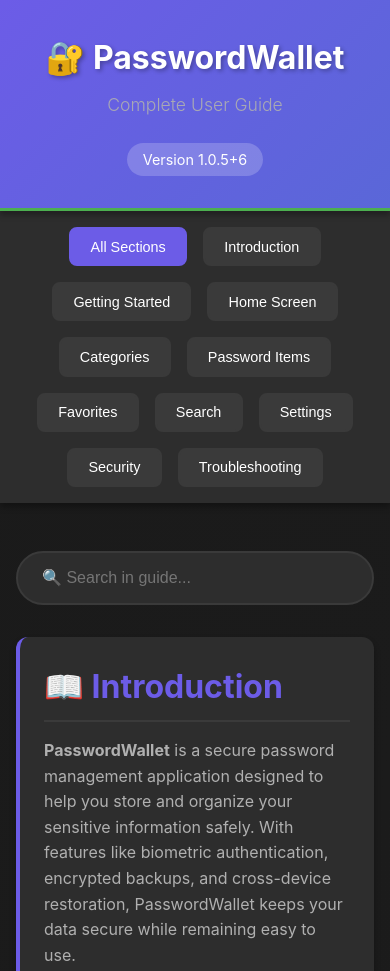
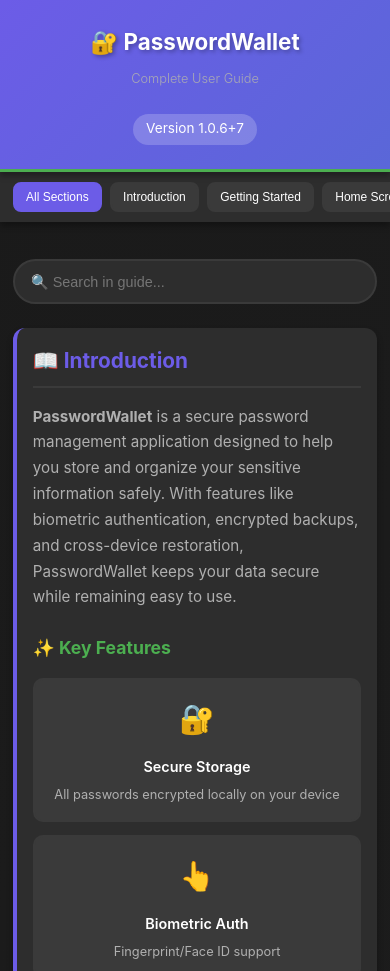
Before and after one commit to monchai68/monchai68.github.io, a plain HTML site: page PasswordWallet/UserGuide.html in a window 390 px wide. Shown: the top 971 px of the page. Drawn offline with Linux system fonts and the light colour scheme.

Commit message:
fix userguide.html to more beautiful for mobile app

```diff
--- a/PasswordWallet/UserGuide.html
+++ b/PasswordWallet/UserGuide.html
@@ -2,7 +2,11 @@
 <html lang="en">
 <head>
     <meta charset="UTF-8">
-    <meta name="viewport" content="width=device-width, initial-scale=1.0">
+    <meta name="viewport" content="width=device-width, initial-scale=1.0, maximum-scale=5.0, user-scalable=yes">
+    <meta name="description" content="Complete user guide for PasswordWallet - Secure password manager app">
+    <meta name="theme-color" content="#6C5CE7">
+    <meta name="apple-mobile-web-app-capable" content="yes">
+    <meta name="apple-mobile-web-app-status-bar-style" content="black-translucent">
     <title>PasswordWallet User Guide</title>
     <style>
         * {
@@ -38,7 +42,7 @@
         /* Header */
         header {
             background: linear-gradient(135deg, var(--primary-color) 0%, var(--secondary-color) 100%);
-            padding: 2rem 0;
+            padding: 1.5rem 1rem;
             text-align: center;
             box-shadow: var(--shadow);
             position: sticky;
@@ -48,13 +52,13 @@
         }
 
         header h1 {
-            font-size: 2.5rem;
+            font-size: 1.8rem;
             margin-bottom: 0.5rem;
             text-shadow: 2px 2px 4px rgba(0, 0, 0, 0.3);
         }
 
         header .subtitle {
-            font-size: 1.1rem;
+            font-size: 0.95rem;
             opacity: 0.9;
             font-weight: 300;
         }
@@ -62,42 +66,61 @@
         header .version {
             display: inline-block;
             background: rgba(255, 255, 255, 0.2);
-            padding: 0.3rem 1rem;
+            padding: 0.3rem 0.8rem;
             border-radius: 20px;
             margin-top: 0.5rem;
-            font-size: 0.9rem;
+            font-size: 0.85rem;
         }
 
         /* Navigation */
         nav {
             background: var(--card-bg);
-            padding: 1rem 0;
+            padding: 0.8rem 0;
             box-shadow: var(--shadow);
             position: sticky;
-            top: 138px;
+            top: 108px;
             z-index: 999;
+            overflow-x: auto;
+            -webkit-overflow-scrolling: touch;
         }
 
         .nav-container {
             max-width: 1200px;
             margin: 0 auto;
-            padding: 0 2rem;
+            padding: 0 1rem;
             display: flex;
-            gap: 1rem;
-            flex-wrap: wrap;
-            justify-content: center;
+            gap: 0.6rem;
+            flex-wrap: nowrap;
+            justify-content: flex-start;
+            overflow-x: auto;
+            -webkit-overflow-scrolling: touch;
+            scrollbar-width: thin;
+        }
+
+        .nav-container::-webkit-scrollbar {
+            height: 6px;
+        }
+
+        .nav-container::-webkit-scrollbar-track {
+            background: var(--dark-bg);
+        }
+
+        .nav-container::-webkit-scrollbar-thumb {
+            background: var(--primary-color);
+            border-radius: 3px;
         }
 
         .nav-btn {
             background: var(--hover-bg);
             color: var(--text-primary);
             border: 2px solid var(--border-color);
-            padding: 0.6rem 1.2rem;
+            padding: 0.5rem 1rem;
             border-radius: 8px;
             cursor: pointer;
             transition: all 0.3s ease;
-            font-size: 0.9rem;
+            font-size: 0.85rem;
             white-space: nowrap;
+            flex-shrink: 0;
         }
 
         .nav-btn:hover {
@@ -116,20 +139,20 @@
         .container {
             max-width: 1200px;
             margin: 0 auto;
-            padding: 2rem;
+            padding: 1rem;
         }
 
         /* Search Bar */
         .search-container {
-            margin: 2rem 0;
+            margin: 1.5rem 0;
             text-align: center;
         }
 
         .search-box {
             width: 100%;
             max-width: 600px;
-            padding: 1rem 1.5rem;
-            font-size: 1rem;
+            padding: 0.9rem 1.2rem;
+            font-size: 0.95rem;
             border: 2px solid var(--border-color);
             border-radius: 30px;
             background: var(--card-bg);
@@ -146,8 +169,8 @@
         /* Content Sections */
         section {
             background: var(--card-bg);
-            margin: 2rem 0;
-            padding: 2rem;
+            margin: 1.5rem 0;
+            padding: 1.5rem;
             border-radius: 12px;
             box-shadow: var(--shadow);
             border-left: 4px solid var(--primary-color);
@@ -171,7 +194,7 @@
 
         h2 {
             color: var(--primary-color);
-            font-size: 2rem;
+            font-size: 1.6rem;
             margin-bottom: 1rem;
             padding-bottom: 0.5rem;
             border-bottom: 2px solid var(--border-color);
@@ -179,14 +202,14 @@
 
         h3 {
             color: var(--accent-color);
-            font-size: 1.5rem;
+            font-size: 1.3rem;
             margin-top: 1.5rem;
-            margin-bottom: 1rem;
+            margin-bottom: 0.8rem;
         }
 
         h4 {
             color: var(--info-color);
-            font-size: 1.2rem;
+            font-size: 1.1rem;
             margin-top: 1rem;
             margin-bottom: 0.5rem;
         }
@@ -194,80 +217,89 @@
         p {
             margin-bottom: 1rem;
             color: var(--text-secondary);
+            font-size: 0.95rem;
+            line-height: 1.7;
         }
 
         ul, ol {
-            margin-left: 2rem;
+            margin-left: 1.5rem;
             margin-bottom: 1rem;
         }
 
         li {
             margin-bottom: 0.5rem;
             color: var(--text-secondary);
+            font-size: 0.95rem;
+            line-height: 1.6;
         }
 
         /* Feature Cards */
         .feature-grid {
             display: grid;
-            grid-template-columns: repeat(auto-fit, minmax(250px, 1fr));
-            gap: 1.5rem;
-            margin: 1.5rem 0;
+            grid-template-columns: repeat(auto-fit, minmax(140px, 1fr));
+            gap: 1rem;
+            margin: 1rem 0;
         }
 
         .feature-card {
             background: var(--hover-bg);
-            padding: 1.5rem;
+            padding: 1.2rem;
             border-radius: 10px;
             border: 2px solid var(--border-color);
             transition: all 0.3s ease;
             cursor: pointer;
+            text-align: center;
         }
 
         .feature-card:hover {
-            transform: translateY(-5px);
-            box-shadow: 0 8px 16px rgba(108, 92, 231, 0.3);
+            transform: translateY(-3px);
+            box-shadow: 0 6px 12px rgba(108, 92, 231, 0.3);
             border-color: var(--primary-color);
         }
 
         .feature-icon {
-            font-size: 2.5rem;
-            margin-bottom: 1rem;
+            font-size: 2rem;
+            margin-bottom: 0.8rem;
         }
 
         .feature-title {
-            font-size: 1.2rem;
+            font-size: 1rem;
             font-weight: 600;
             margin-bottom: 0.5rem;
             color: var(--text-primary);
         }
 
         .feature-desc {
-            font-size: 0.9rem;
+            font-size: 0.85rem;
             color: var(--text-secondary);
+            line-height: 1.4;
         }
 
         /* Code Blocks */
         pre {
             background: var(--dark-bg);
-            padding: 1rem;
+            padding: 0.8rem;
             border-radius: 8px;
             overflow-x: auto;
             margin: 1rem 0;
             border: 1px solid var(--border-color);
+            font-size: 0.85rem;
         }
 
         code {
             font-family: 'Courier New', monospace;
             color: var(--accent-color);
-            font-size: 0.9rem;
+            font-size: 0.85rem;
+            word-break: break-word;
         }
 
         /* Info Boxes */
         .info-box {
-            padding: 1rem 1.5rem;
+            padding: 1rem;
             border-radius: 8px;
             margin: 1rem 0;
             border-left: 4px solid;
+            font-size: 0.9rem;
         }
 
         .info-box.info {
@@ -293,26 +325,27 @@
         /* Back to Top Button */
         #backToTop {
             position: fixed;
-            bottom: 2rem;
-            right: 2rem;
+            bottom: 1.5rem;
+            right: 1.5rem;
             background: var(--primary-color);
             color: white;
-            width: 50px;
-            height: 50px;
+            width: 48px;
+            height: 48px;
             border-radius: 50%;
             border: none;
             cursor: pointer;
             display: none;
             align-items: center;
             justify-content: center;
-            font-size: 1.5rem;
+            font-size: 1.3rem;
             box-shadow: 0 4px 12px rgba(108, 92, 231, 0.5);
             transition: all 0.3s ease;
             z-index: 1000;
+            -webkit-tap-highlight-color: transparent;
         }
 
         #backToTop:hover {
-            transform: translateY(-5px);
+            transform: translateY(-3px);
             box-shadow: 0 6px 16px rgba(108, 92, 231, 0.7);
         }
 
@@ -327,19 +360,23 @@
             margin: 1rem 0;
             background: var(--hover-bg);
             border-radius: 8px;
-            overflow: hidden;
+            overflow-x: auto;
+            display: block;
+            font-size: 0.9rem;
         }
 
         th {
             background: var(--primary-color);
-            padding: 1rem;
+            padding: 0.8rem;
             text-align: left;
             font-weight: 600;
+            font-size: 0.9rem;
         }
 
         td {
-            padding: 0.8rem 1rem;
+            padding: 0.7rem 0.8rem;
             border-top: 1px solid var(--border-color);
+            font-size: 0.85rem;
         }
 
         tr:hover {
@@ -349,26 +386,32 @@
         /* Footer */
         footer {
             background: var(--card-bg);
-            padding: 2rem;
+            padding: 1.5rem 1rem;
             text-align: center;
-            margin-top: 3rem;
+            margin-top: 2rem;
             border-top: 3px solid var(--primary-color);
         }
 
         footer p {
             color: var(--text-secondary);
             margin-bottom: 0.5rem;
+            font-size: 0.9rem;
         }
 
         .footer-links {
             margin-top: 1rem;
+            display: flex;
+            flex-wrap: wrap;
+            justify-content: center;
+            gap: 0.5rem;
         }
 
         .footer-links a {
             color: var(--primary-color);
             text-decoration: none;
-            margin: 0 1rem;
+            margin: 0 0.5rem;
             transition: color 0.3s ease;
+            font-size: 0.9rem;
         }
 
         .footer-links a:hover {
@@ -399,34 +442,138 @@
         /* Responsive */
         @media (max-width: 768px) {
             header h1 {
-                font-size: 2rem;
+                font-size: 1.6rem;
+            }
+
+            header .subtitle {
+                font-size: 0.85rem;
             }
 
             .container {
+                padding: 0.8rem;
+            }
+
+            section {
+                padding: 1.2rem;
+                margin: 1rem 0;
+            }
+
+            nav {
+                top: 98px;
+                padding: 0.6rem 0;
+            }
+
+            .nav-container {
+                padding: 0 0.8rem;
+                gap: 0.5rem;
+            }
+
+            .nav-btn {
+                padding: 0.4rem 0.8rem;
+                font-size: 0.8rem;
+            }
+
+            .feature-grid {
+                grid-template-columns: 1fr 1fr;
+                gap: 0.8rem;
+            }
+
+            .feature-card {
                 padding: 1rem;
             }
 
-            section {
-                padding: 1.5rem;
+            .feature-icon {
+                font-size: 1.8rem;
             }
 
-            nav {
-                top: 118px;
+            .feature-title {
+                font-size: 0.9rem;
             }
 
-            .nav-container {
-                padding: 0 1rem;
+            .feature-desc {
+                font-size: 0.8rem;
+            }
+
+            h2 {
+                font-size: 1.4rem;
+            }
+
+            h3 {
+                font-size: 1.15rem;
+            }
+
+            h4 {
+                font-size: 1rem;
+            }
+
+            .search-box {
+                padding: 0.8rem 1rem;
+                font-size: 0.9rem;
+            }
+
+            #backToTop {
+                bottom: 1rem;
+                right: 1rem;
+                width: 44px;
+                height: 44px;
+                font-size: 1.2rem;
+            }
+
+            .info-box {
+                padding: 0.8rem;
+            }
+
+            ul, ol {
+                margin-left: 1.2rem;
+            }
+
+            pre {
+                font-size: 0.8rem;
+                padding: 0.6rem;
+            }
+
+            table {
+                font-size: 0.8rem;
+            }
+
+            th, td {
+                padding: 0.6rem;
+            }
+
+            footer {
+                padding: 1.2rem 0.8rem;
+            }
+        }
+
+        /* Extra small devices */
+        @media (max-width: 480px) {
+            header h1 {
+                font-size: 1.4rem;
+            }
+
+            header .subtitle {
+                font-size: 0.8rem;
+            }
+
+            .nav-btn {
+                padding: 0.4rem 0.7rem;
+                font-size: 0.75rem;
             }
 
             .feature-grid {
                 grid-template-columns: 1fr;
             }
 
-            #backToTop {
-                bottom: 1rem;
-                right: 1rem;
-                width: 45px;
-                height: 45px;
+            h2 {
+                font-size: 1.3rem;
+            }
+
+            h3 {
+                font-size: 1.1rem;
+            }
+
+            section {
+                padding: 1rem;
             }
         }
 
@@ -441,13 +588,49 @@
             padding: 2px 4px;
             border-radius: 3px;
         }
+
+        /* Touch-friendly improvements */
+        * {
+            -webkit-tap-highlight-color: rgba(108, 92, 231, 0.2);
+        }
+
+        button, .nav-btn, .feature-card {
+            touch-action: manipulation;
+        }
+
+        /* Prevent text selection on buttons */
+        .nav-btn, #backToTop {
+            -webkit-user-select: none;
+            -moz-user-select: none;
+            -ms-user-select: none;
+            user-select: none;
+        }
+
+        /* Better scrollbar for mobile */
+        ::-webkit-scrollbar {
+            width: 8px;
+            height: 8px;
+        }
+
+        ::-webkit-scrollbar-track {
+            background: var(--dark-bg);
+        }
+
+        ::-webkit-scrollbar-thumb {
+            background: var(--primary-color);
+            border-radius: 4px;
+        }
+
+        ::-webkit-scrollbar-thumb:hover {
+            background: var(--secondary-color);
+        }
     </style>
 </head>
 <body>
     <header>
         <h1>🔐 PasswordWallet</h1>
         <p class="subtitle">Complete User Guide</p>
-        <span class="version">Version 1.0.5+6</span>
+        <span class="version">Version 1.0.6+7</span>
     </header>
 
     <nav>
@@ -1058,13 +1241,13 @@ Bank,Chase,Password,SecurePass123</code></pre>
 
     <footer>
         <p>🔐 <strong>PasswordWallet</strong> - Secure • Simple • Safe</p>
-        <p>Version 1.0.5+6 | Last Updated: October 2025</p>
+        <p>Version 1.0.6+7 | Last Updated: October 2025</p>
         <div class="footer-links">
 
             <a href="#" onclick="alert('Contact: monchai.tan25@gmail.com'); return false;">Contact</a>
             <a href="#" onclick="alert('Licensed under MIT'); return false;">License</a>
         </div>
-        <p style="margin-top: 1rem; font-size: 0.9rem;">© 2025 PasswordWallet. All rights reserved.</p>
+        <p style="margin-top: 1rem; font-size: 0.85rem;">© 2025 PasswordWallet. All rights reserved.</p>
     </footer>
 
     <script>
```
